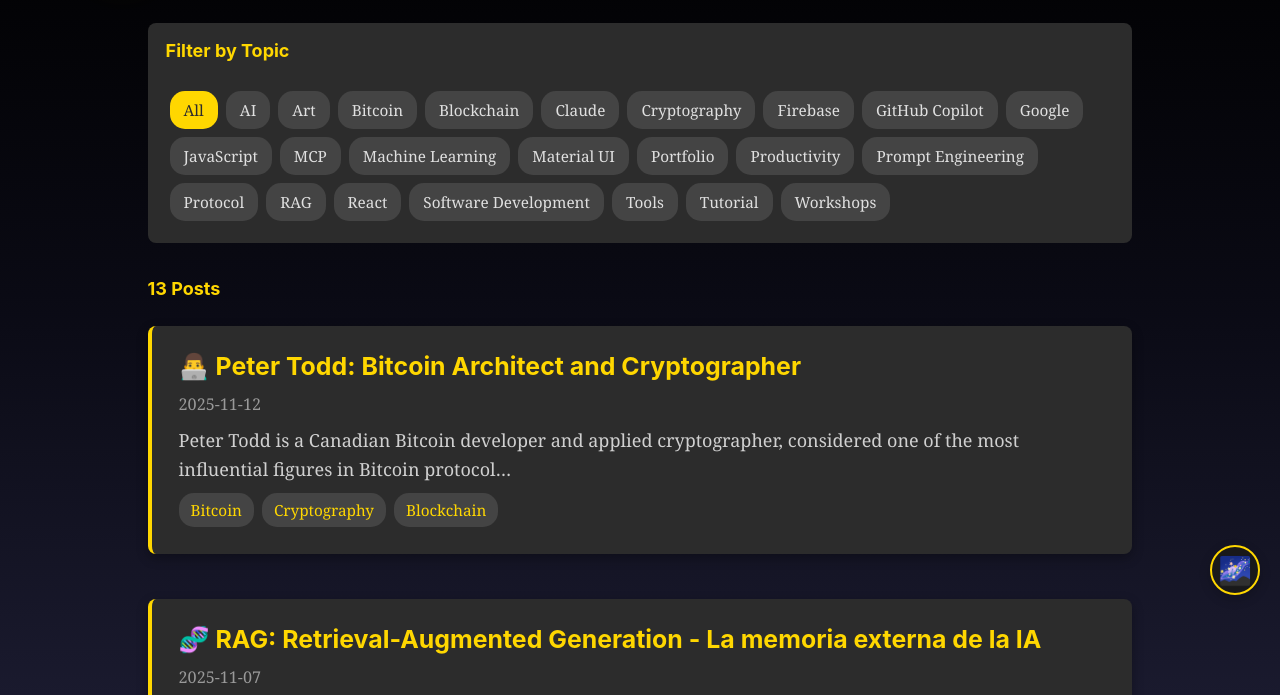
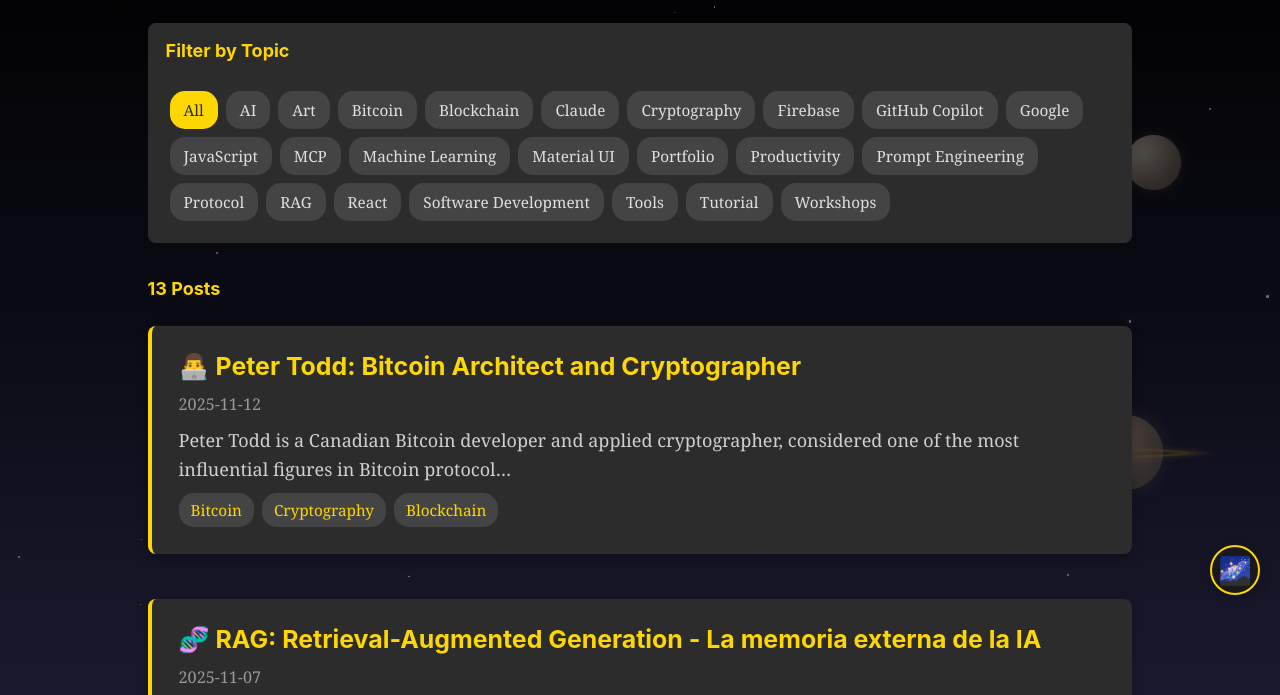
Before and after one commit to nasarcacd/nasarca-gatsby-blog, a Gatsby site: page / in a window 1280 px wide. Shown: the part 105-800 px from the top of the page. Built offline with nearby package versions, Linux system fonts and the light colour scheme; Gatsby itself is replaced by a stand-in of ours; some packages are replaced by stand-ins of ours.

Commit message:
Mantener objetos visibles cuando las animaciones están desactivadas
Cuando se desactivan las animaciones, los objetos (planetas, estrellas,
galaxias, instrumentos) ahora permanecen visibles. Solo se desactivan las
animaciones CSS mediante el prop $enableAnimations.

Cambios:
- Removida la lógica que establecía maxElements a 0 cuando las animaciones
  estaban desactivadas en AnimatedBackground/index.js
- Actualizado usePerformance.js para que el nivel "low" use maxElements
  razonables (3-5) en lugar de 0
- Los componentes DarkModeBackground y LightModeBackground ya tenían la
  lógica correcta para desactivar solo las animaciones CSS

```diff
--- a/src/components/AnimatedBackground/index.js
+++ b/src/components/AnimatedBackground/index.js
@@ -125,9 +125,6 @@ const AnimatedBackground = () => {
 
   const enableAnimations = shouldAnimate()
 
-  // Ajustar maxElements si las animaciones están desactivadas
-  const adjustedMaxElements = enableAnimations ? maxElements : 0
-
   // No renderizar nada si no estamos en la homepage
   if (!isHomepage) {
     return null
@@ -138,14 +135,14 @@ const AnimatedBackground = () => {
       {isDarkMode ? (
         <DarkModeBackground
           enableAnimations={enableAnimations}
-          maxElements={adjustedMaxElements}
+          maxElements={maxElements}
           enableBlur={enableBlur}
           enableParallax={enableParallax}
         />
       ) : (
         <LightModeBackground
           enableAnimations={enableAnimations}
-          maxElements={adjustedMaxElements}
+          maxElements={maxElements}
           deviceType={deviceType}
         />
       )}
--- a/src/hooks/usePerformance.js
+++ b/src/hooks/usePerformance.js
@@ -67,7 +67,7 @@ const usePerformance = () => {
   const config = {
     low: {
       enableAnimations: false,
-      maxElements: 0,
+      maxElements: deviceType === "mobile" ? 3 : 5,
       enableParallax: false,
       enableBlur: false,
     },
```
